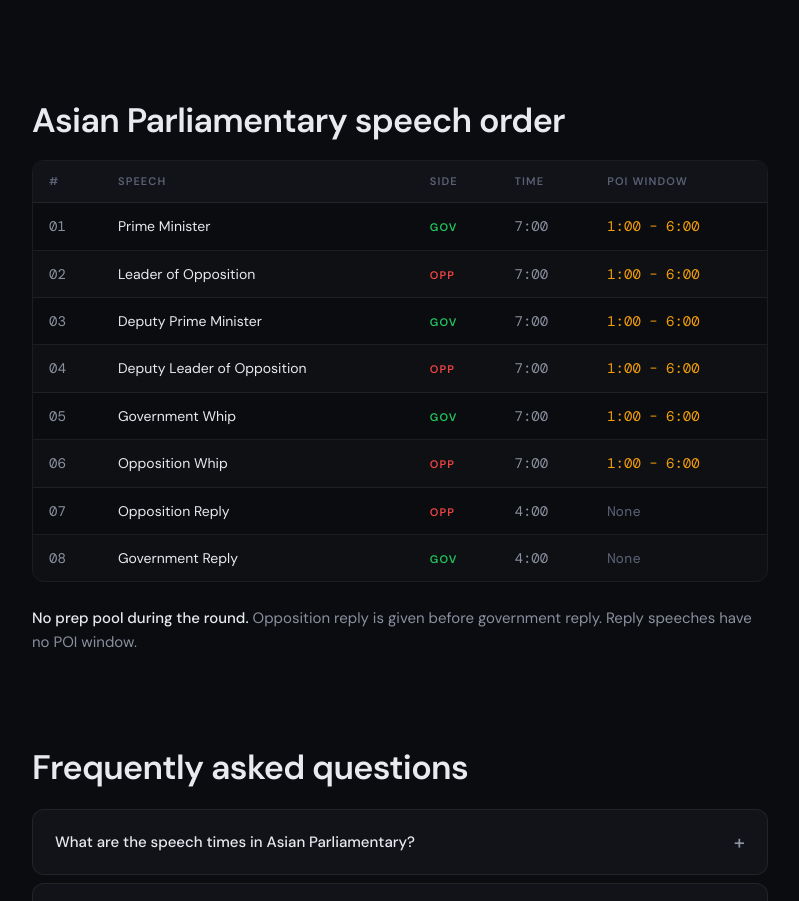
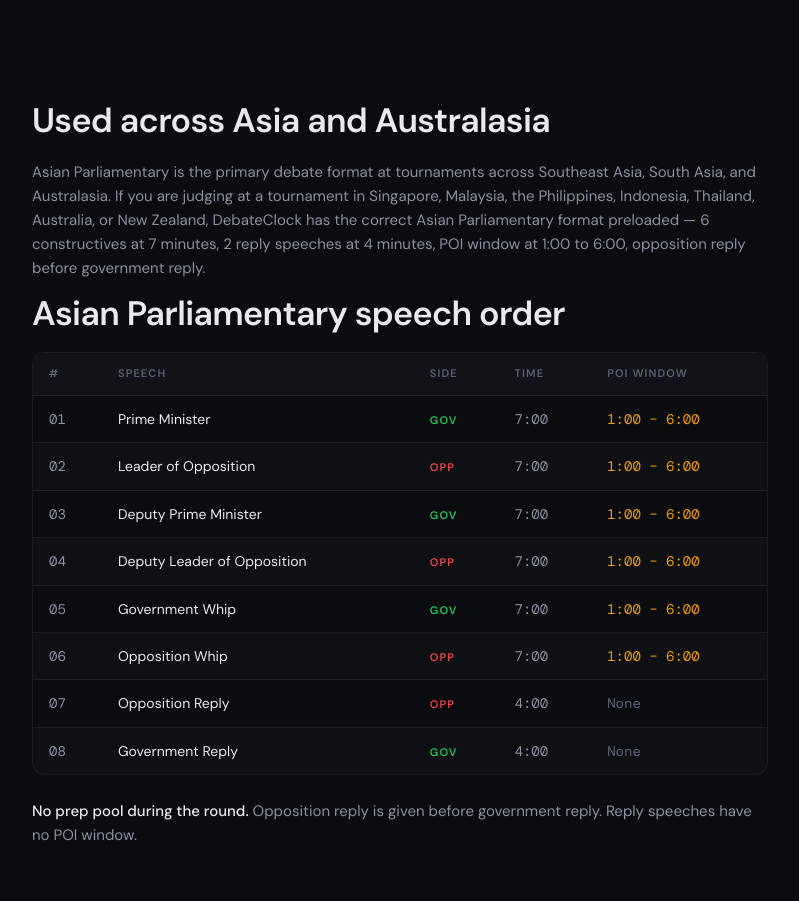
Before and after one commit to metriclogic26/debateclock, a website: page timer/asian-parliamentary/index.html in a window 1280 px wide. Shown: the part 1317-2218 px from the top of the page, without its empty margins (240-1039 px from the left). Drawn offline with nearby package versions, Linux system fonts and the light colour scheme.

Commit message:
SEO: add regional context to Asian Parli timer page

```diff
--- a/timer/asian-parliamentary/index.html
+++ b/timer/asian-parliamentary/index.html
@@ -141,6 +141,9 @@
 </section>
 
 <section class="section" id="speech-order">
+  <h2>Used across Asia and Australasia</h2>
+  <p>Asian Parliamentary is the primary debate format at tournaments across Southeast Asia, South Asia, and Australasia. If you are judging at a tournament in Singapore, Malaysia, the Philippines, Indonesia, Thailand, Australia, or New Zealand, DebateClock has the correct Asian Parliamentary format preloaded — 6 constructives at 7 minutes, 2 reply speeches at 4 minutes, POI window at 1:00 to 6:00, opposition reply before government reply.</p>
+
   <h2>Asian Parliamentary speech order</h2>
   <table class="speech-table">
     <thead><tr><th>#</th><th>Speech</th><th>Side</th><th>Time</th><th>POI Window</th></tr></thead>
```
